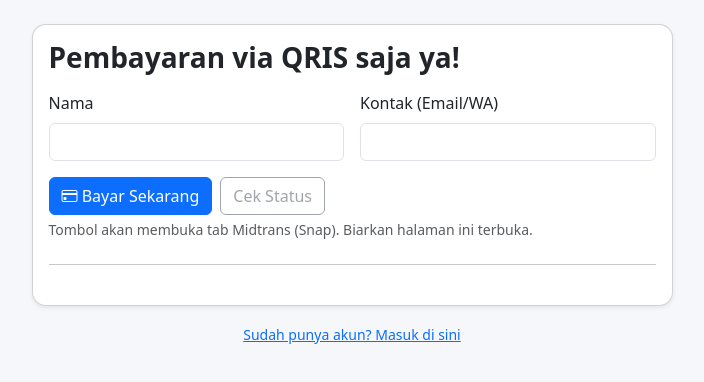
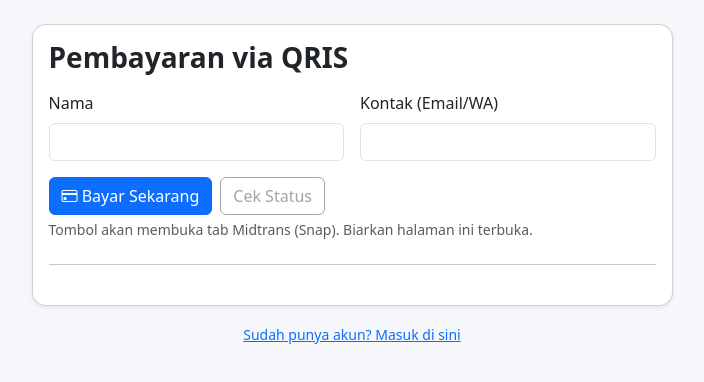
Before and after one commit to emsabiq/umkmnaikkelas, a plain HTML site: page pay.html in a window 1280 px wide. Shown: the whole page, without its empty margins (288-992 px from the left). Drawn offline with nearby package versions, Linux system fonts and the light colour scheme.

Commit message:
Update pay.html

```diff
--- a/pay.html
+++ b/pay.html
@@ -2,7 +2,7 @@
 <html lang="id">
 <head>
   <meta charset="utf-8">
-  <title>Pembayaran via QRIS saja ya!</title>
+  <title>Pembayaran via QRIS</title>
   <meta name="viewport" content="width=device-width, initial-scale=1">
 
   <!-- Bootstrap -->
@@ -25,7 +25,7 @@
       <div class="col-lg-7">
         <div class="card shadow-sm">
           <div class="card-body">
-            <h3 class="fw-bold mb-3">Pembayaran via QRIS saja ya!</h3>
+            <h3 class="fw-bold mb-3">Pembayaran via QRIS</h3>
 
             <form id="form" class="row g-3">
               <div class="col-md-6">
```
